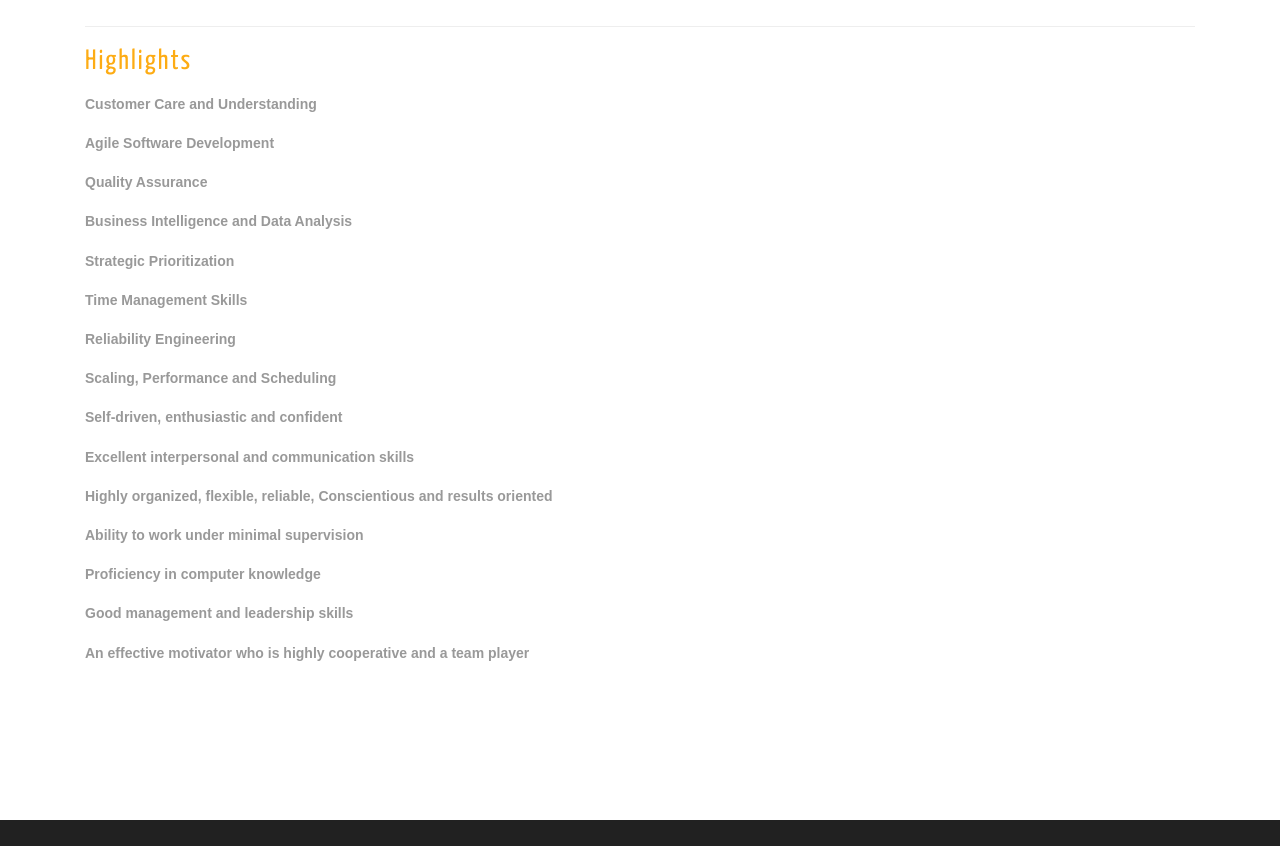
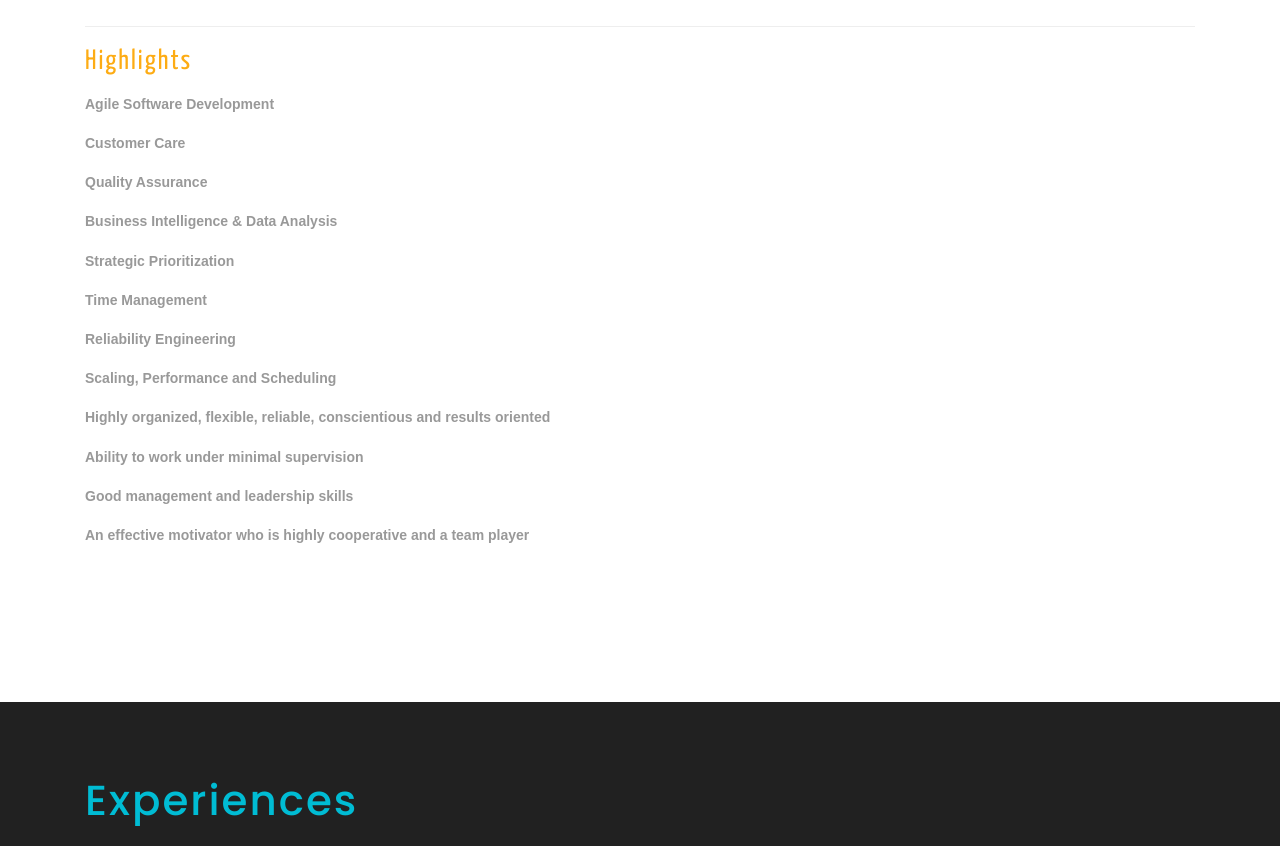
Before and after one commit to kennedykinyanjui/kennedykinyanjui.github.io, a plain HTML site: page index.html in a window 1280 px wide. Shown: the part 1501-2347 px from the top of the page. Drawn offline with Linux system fonts and the light colour scheme.

Commit message:
Approved

```diff
--- a/index.html
+++ b/index.html
@@ -190,22 +190,22 @@ Smartphone Compatible web template, free webdesigns for Nokia, Samsung, LG, Sony
 						<h3>Highlights</h3>
 
 						<b>
-							<p>Customer Care and Understanding</p>
+							<p>Agile Software Development</p>
 						</b>
 						<b>
-							<p>Agile Software Development</p>
+							<p>Customer Care</p>
 						</b>
 						<b>
 							<p>Quality Assurance</p>
 						</b>
 						<b>
-							<p>Business Intelligence and Data Analysis</p>
+							<p>Business Intelligence & Data Analysis</p>
 						</b>
 						<b>
 							<p>Strategic Prioritization</p>
 						</b>
 						<b>
-							<p>Time Management Skills</p>
+							<p>Time Management</p>
 						</b>
 						<b>
 							<p>Reliability Engineering</p>
@@ -214,19 +214,10 @@ Smartphone Compatible web template, free webdesigns for Nokia, Samsung, LG, Sony
 							<p>Scaling, Performance and Scheduling</p>
 						</b>
 						<b>
-							<p>Self-driven, enthusiastic and confident</p>
-						</b>
-						<b>
-							<p>Excellent interpersonal and communication skills</p>
-						</b>
-						<b>
-							<p>Highly organized, flexible, reliable, Conscientious and results oriented</p>
+							<p>Highly organized, flexible, reliable, conscientious and results oriented</p>
 						</b>
 						<b>
 							<p>Ability to work under minimal supervision</p>
-						</b>
-						<b>
-							<p>Proficiency in computer knowledge</p>
 						</b>
 						<b>
 							<p>Good management and leadership skills</p>
```
